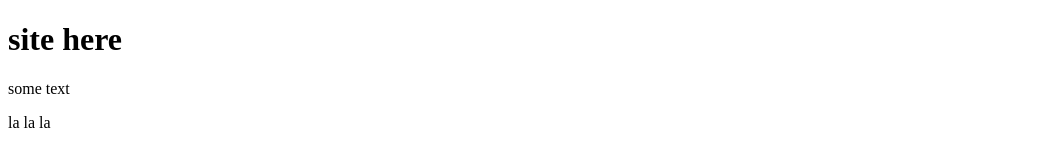
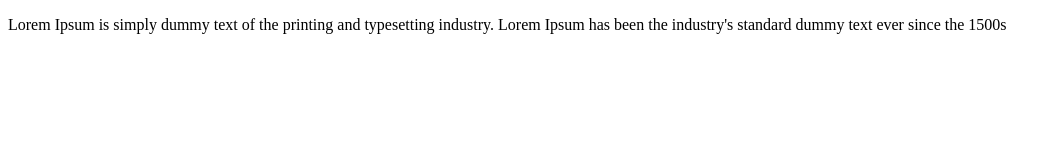
Before and after one commit to Soulones/site, a plain HTML site: page index.html in a window 1280 px wide. Shown: the whole page, without its empty margins (0-1061 px from the left). Drawn offline with Linux system fonts and the light colour scheme.

Commit message:
third commit

```diff
--- a/index.html
+++ b/index.html
@@ -5,10 +5,6 @@
 		<link rel="stylesheet href="css/style.css""
 	</head>
 	<body>
-
-		<h1>site here</h1>
-		<p>some text</p>
-		<p>la la la</p>
-
+		<p>Lorem Ipsum is simply dummy text of the printing and typesetting industry. Lorem Ipsum has been the industry's standard dummy text ever since the 1500s</p>
 	</body>
 </html>
```
